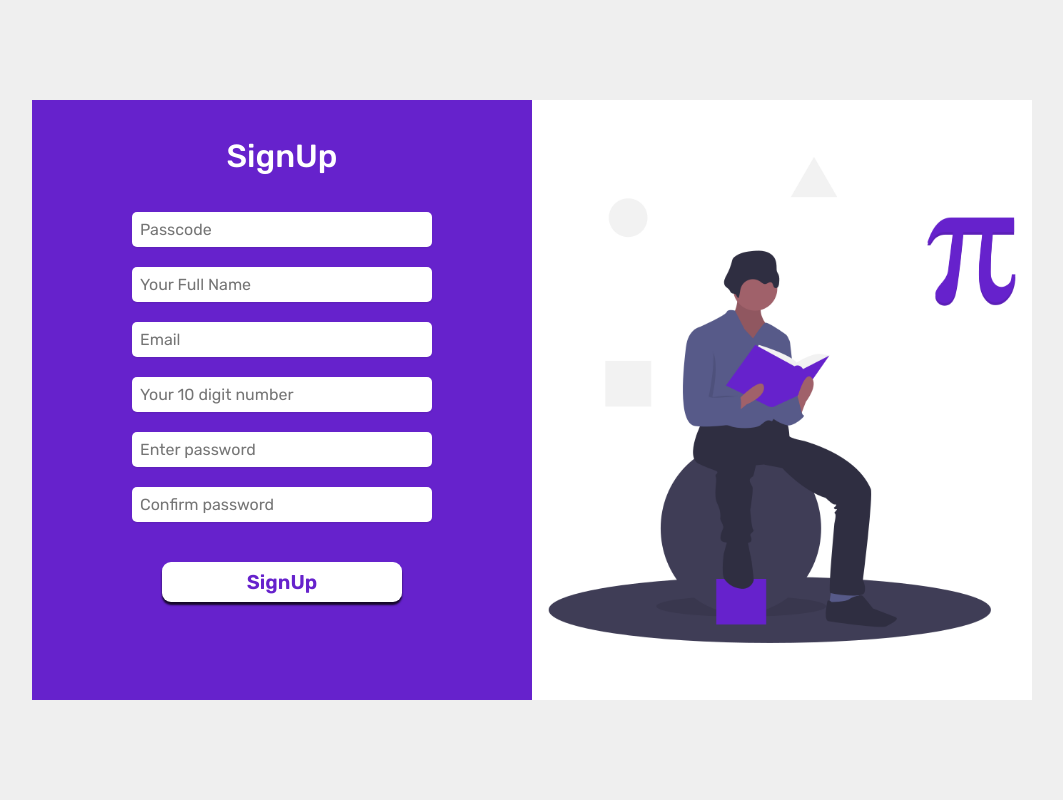
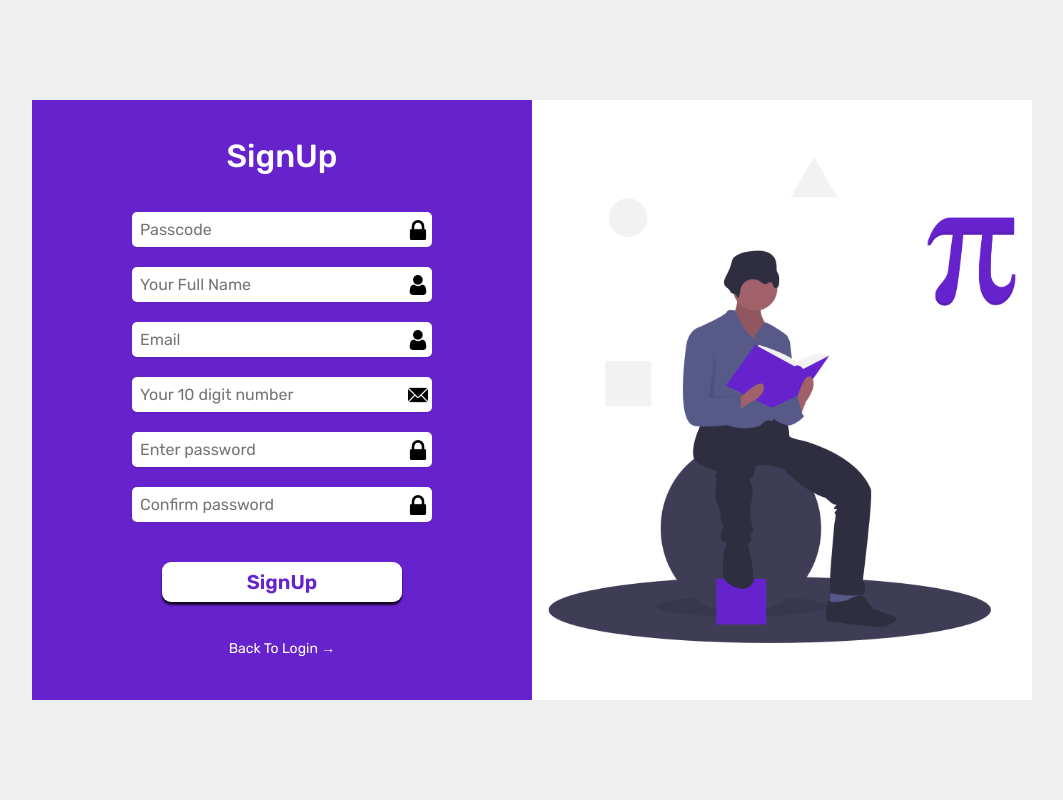
Before and after one commit to Taufiqkhan12/LibraryManagementSystem, a PHP site: page /html/signup.html in a window 1280 px wide. Shown: the whole page, without its empty margins (108-1171 px from the left). Run offline with PHP 8.4, Linux system fonts and the light colour scheme.

Commit message:
finishing

```diff
--- a/css/signup.css
+++ b/css/signup.css
@@ -70,6 +70,23 @@ body {
   margin-top: 4rem;
 }
 
+.passcode {
+  position: relative;
+  display: flex;
+  align-content: center;
+  text-align: center;
+
+}
+
+.passcode img {
+  position: absolute;
+  right: 0;
+  top: 8px;
+  width: 20px;
+  height: 20px;
+  margin-right: 4px;
+}
+
 input {
   min-width: 100%;
   width: 30rem;
@@ -123,3 +140,21 @@ input {
 .btn-form:active{
   transform: translateY(.3rem);
 }
+
+.dir-login{
+  text-decoration: none;
+  color: white;
+  margin-top: 4rem ;
+  font-size: 1.4rem ;
+  transition: all .3s ;
+}
+
+.dir-login:hover,
+.dir-login:visited {
+  text-decoration: 1px underline;
+  transform: translateY(-.3rem)
+}
+
+.dir-login:active{
+  transform: translateY(.2rem);
+}
--- a/html/signup.html
+++ b/html/signup.html
@@ -17,6 +17,7 @@
           <div class="form-content">
             <p class="signup">SignUp</p>
             <form class="cta-form" name="sign-up">
+
               <div class="passcode">
                 <input
                   id="passcode"
@@ -25,8 +26,10 @@
                   name="passcode"
                   required
                 />
+                <img src="../images/icons/padlock.png" alt="lock" class="icon-img">
               </div>
-              <div>
+              <div class="passcode">
+
                 <input
                   id="full-name"
                   type="text"
@@ -34,8 +37,9 @@
                   name="full-name"
                   required
                 />
+                <img src="../images/icons/user.png" alt="lock" class="icon-img">
               </div>
-              <div>
+              <div class="passcode">
                 <input
                   id="email"
                   type="email"
@@ -43,8 +47,9 @@
                   name="email"
                   required
                 />
+                <img src="../images/icons/user.png" alt="lock" class="icon-img">
               </div>
-              <div>
+              <div class="passcode">
                 <input
                   id="number"
                   type="number"
@@ -52,8 +57,9 @@
                   name="email"
                   required
                 />
+                <img src="../images/icons/email.png" alt="lock" class="icon-img">
               </div>
-              <div>
+              <div class="passcode">
                 <input
                   id="password"
                   type="password"
@@ -61,8 +67,9 @@
                   name="password"
                   required
                 />
+              <img src="../images/icons/padlock.png" alt="lock" class="icon-img">
               </div>
-              <div>
+              <div class="passcode">
                 <input
                   id="confirm-password"
                   type="password"
@@ -70,8 +77,10 @@
                   name="password"
                   required
                 />
+                <img src="../images/icons/padlock.png" alt="lock" class="icon-img">
               </div>
               <button class="btn-form">SignUp</button>
+              <a href="#" class="dir-login">Back To Login &rarr;</a>
             </form>
           </div>
         </div>
```
Also changed, not shown: images/icons/email.png (added), images/icons/padlock.png (added), images/icons/phone-call.png (added), images/icons/user.png (added).
